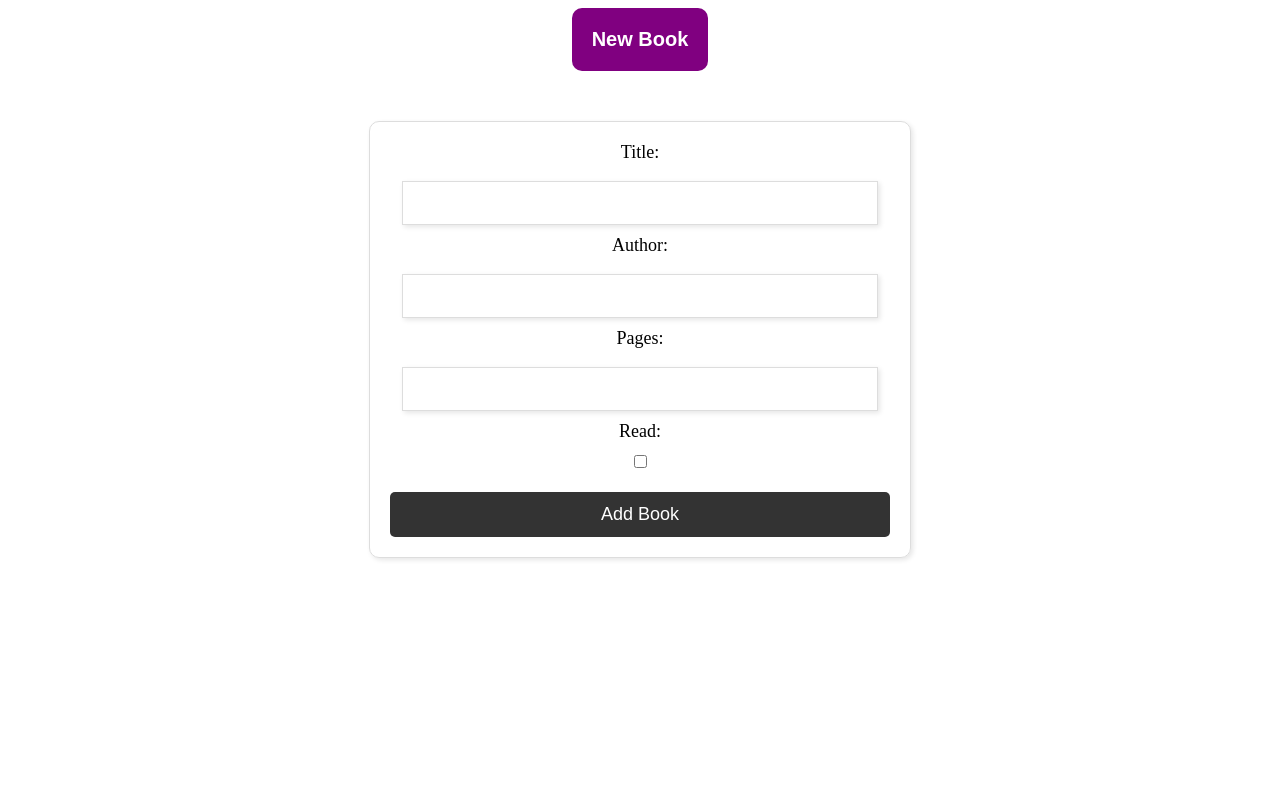
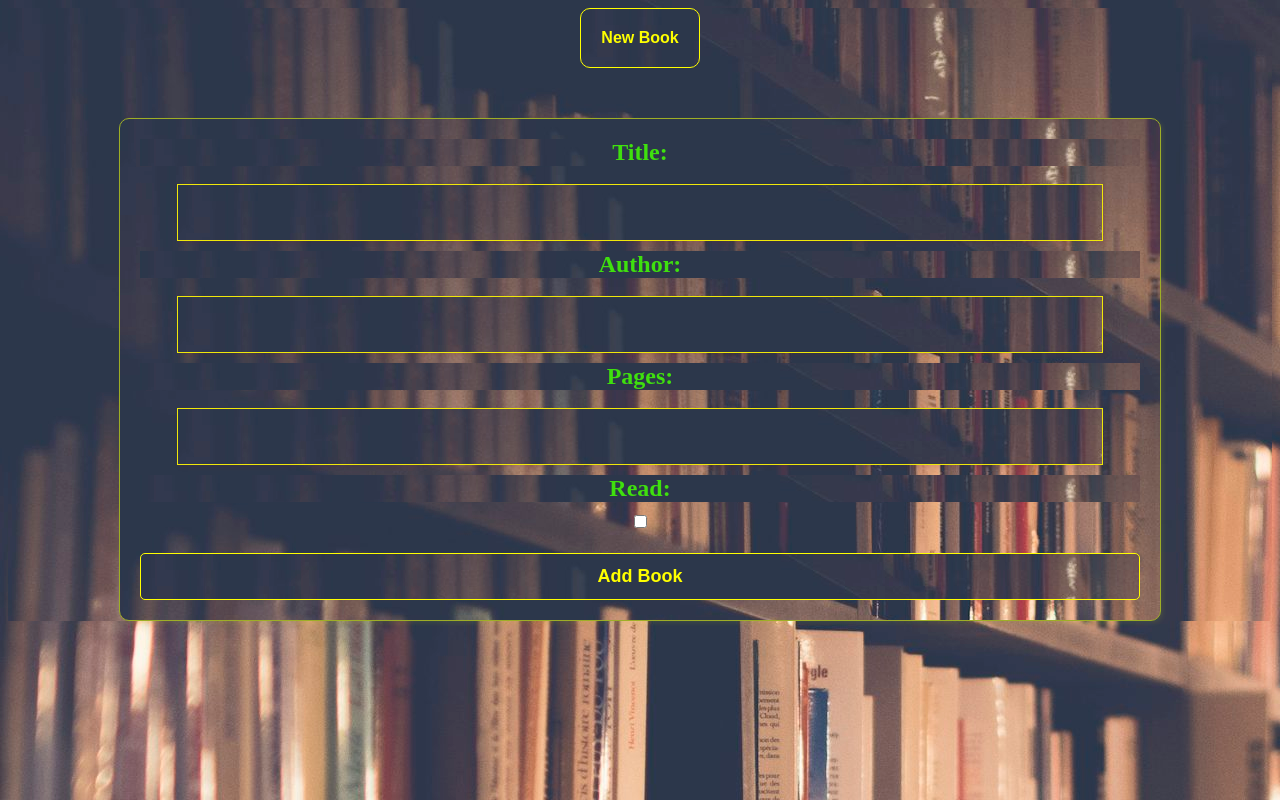
Before and after one commit to Bamboopanda-99/odin-library, a plain HTML site: page index.html in a window 1280 px wide. Both pictures are taken after a click on the button "New Book". Drawn offline with Linux system fonts and the light colour scheme.

Commit message:
Finished the book library project.

```diff
--- a/styles.css
+++ b/styles.css
@@ -1,33 +1,38 @@
+* {
+  background-image: url(photo.jpeg);
+  font-weight: bolder;
+  font-size: 18px;
+  color: #3fe00e;
+}
 #new-book-btn {
+  color: yellow;
   display: block;
   margin: 0 auto;
   padding: 20px;
-  font-size: 20px;
-  background-color: purple;
-  color: white;
-  border: none;
+  border: 1px solid yellow;
   border-radius: 10px;
   cursor: pointer;
 }
 
 form {
-  width: 500px;
+  color: yellow;
+  width: 1000px;
   margin: 50px auto;
   text-align: center;
   padding: 20px;
-  border: 1px solid #ddd;
+  border: 1px solid #9eae26;
   border-radius: 10px;
-  box-shadow: 2px 2px 5px rgba(0, 0, 0, 0.1);
+  box-shadow: 2px 2px 5px rgba(220, 232, 6, 0.1);
 }
 input[type="text"],
 input[type="number"],
 select {
   width: 90%;
   padding: 12px;
-  font-size: 16px;
+  font-size: 26px;
   margin-top: 8px;
-  border: 1px solid #ddd;
-  box-shadow: 2px 2px 5px rgba(0, 0, 0, 0.1);
+  border: 1px solid #f0e80a;
+  box-shadow: 2px 2px 5px rgba(159, 14, 14, 0.1);
   outline: none;
   transition: 0.3s;
   margin-bottom: 10px;
@@ -36,11 +41,11 @@ select {
 input[type="text"]:focus,
 input[type="number"]:focus,
 select:focus {
-  border-color: #333;
-  box-shadow: 2px 2px 5px rgba(0, 0, 0, 0.3);
+  border-color: #e7ea0c;
+  box-shadow: 2px 2px 5px rgba(190, 14, 14, 0.3);
 }
 label {
-  font-size: 18px;
+  font-size: 24px;
   margin-bottom: 10px;
   display: block;
 }
@@ -49,17 +54,20 @@ input[type="submit"] {
   padding: 12px 20px;
   font-size: 18px;
   margin-top: 20px;
-  background-color: #333;
-  color: #fff;
+  color: yellow;
   border: none;
   border-radius: 5px;
   cursor: pointer;
+  border: 1px solid yellow;
 }
 input[type="submit"]:hover {
-  background-color: #444;
+  background-color: #3fe00e;
 }
 .book-card {
   display: inline-block;
+  font-size: 28px;
+  border: 1px solid rgb(221, 236, 15);
+  border-radius: 5px;
 }
 .book-header {
   background-color: #333;
@@ -69,11 +77,10 @@ input[type="submit"]:hover {
 }
 .book-title {
   margin: 0;
-  font-size: 12px;
+  color: #3fe00e;
 }
 .book-author {
   margin: 5px 0 0 0;
-  font-size: 18px;
 }
 .book-body {
   padding: 20px;
@@ -81,12 +88,10 @@ input[type="submit"]:hover {
 }
 .book-status {
   margin: 10px 0 0 0;
-  font-size: 16px;
-  color: #333;
 }
 button {
   padding: 10px 20px;
-  border: 2px solid #333;
+  border: 2px solid #edf508;
   border-radius: 5px;
   font-size: 16px;
   font-weight: bold;
@@ -94,9 +99,9 @@ button {
   cursor: pointer;
 }
 button:hover {
-  background-color: #333;
-  color: #fff;
+  background-color: #333333;
 }
 .read-status {
-  background-color: rgb(238, 131, 238);
+  font-weight: bolder;
+  font-size: 28px;
 }
```
Also changed, not shown: bgimg.jpeg (added), photo.jpeg (added).
